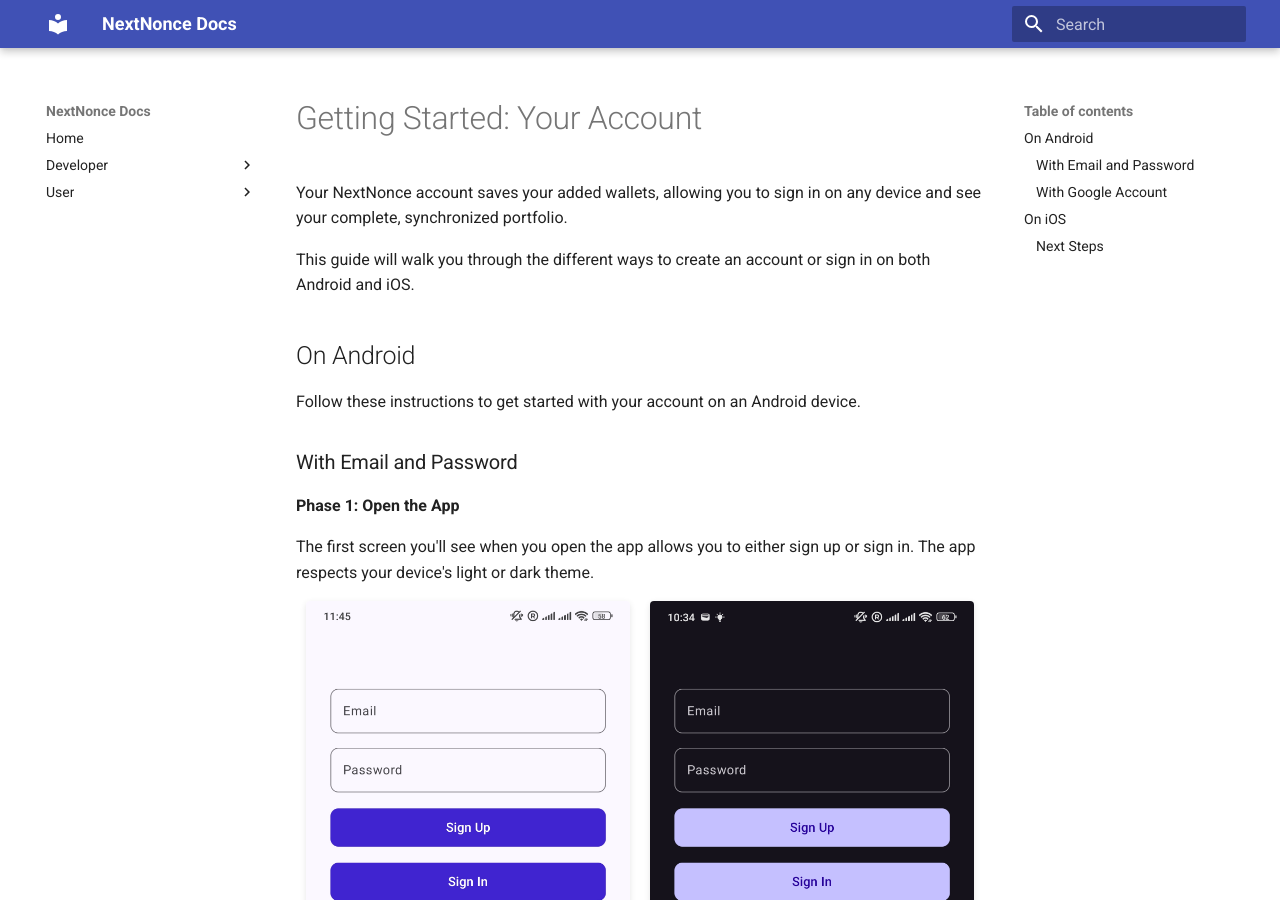
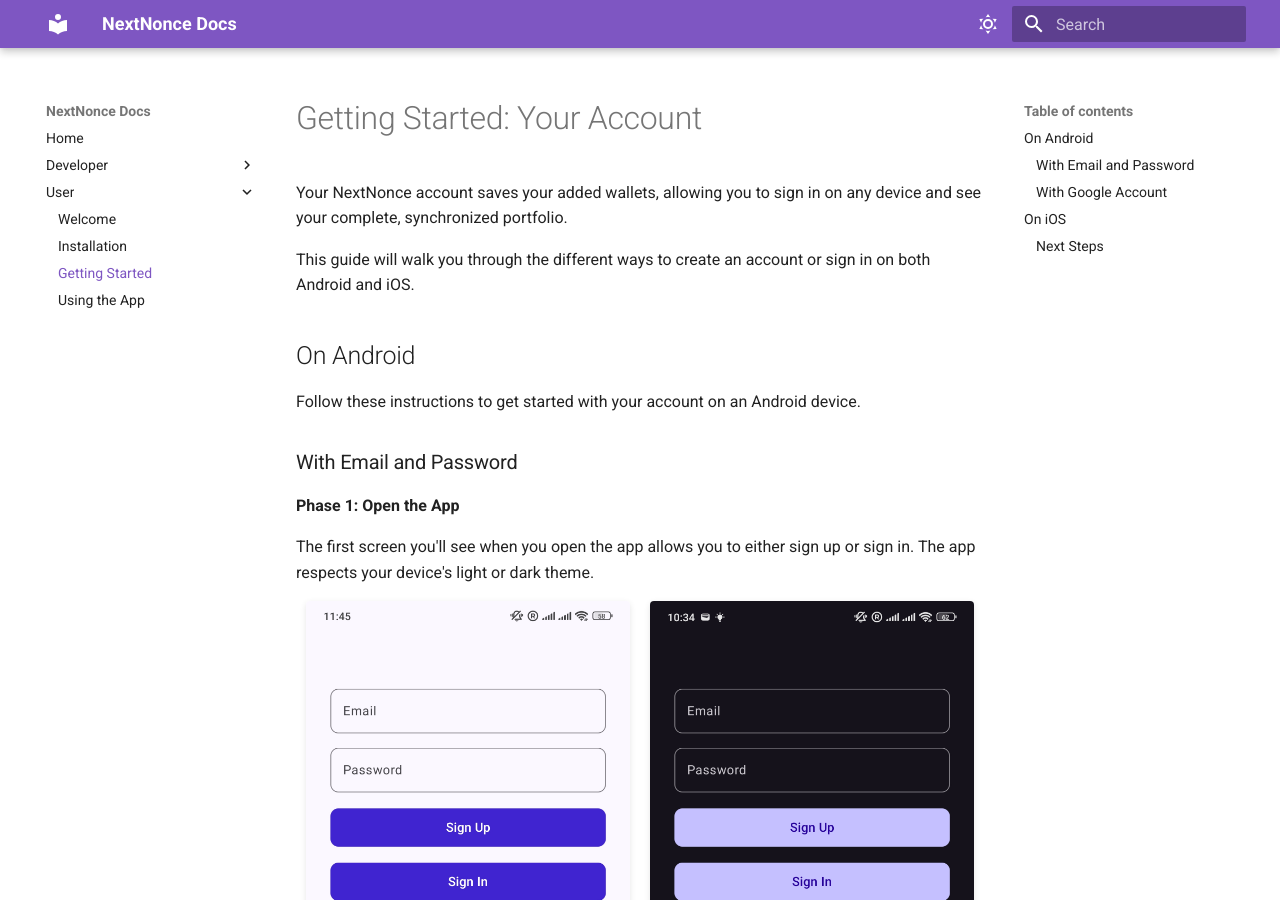
Before and after one commit to NextNonce/Docs, an MkDocs documentation site: the page built from docs/user/getting-started.md, in a window 1280 px wide and 900 px high. Built offline with MkDocs 1.6.1 and Material for MkDocs 9.7.7, drawn with Linux system fonts in a browser that asks for light colours.

Commit message:
mkdocs.yml: Add User structure, add themes

```diff
--- a/mkdocs.yml
+++ b/mkdocs.yml
@@ -30,13 +30,30 @@ nav:
               - Caching Strategy: 'developer/mobile/architecture/caching.md'
               - Bignum & Formatting: 'developer/mobile/architecture/bignum.md'
   - User:
-      - Get Started: 'user/index.md'
-      - FAQ:         user/faq.md
+      - Welcome: 'user/index.md'
+      - Installation: 'user/installation.md'
+      - Getting Started: 'user/getting-started.md'
+      - Using the App: 'user/using-the-app.md'
 
 
 theme:
   name: material
   custom_dir: docs/stylesheets
+  palette:
+    # Light mode (Light Purple)
+    - scheme: default
+      primary: 'deep purple'
+      accent: 'deep purple'
+      toggle:
+        icon: material/weather-sunny
+        name: Switch to dark mode
+    # Dark mode (Deep Purple)
+    - scheme: slate
+      primary: 'deep purple'
+      accent: 'deep purple'
+      toggle:
+        icon: material/weather-night
+        name: Switch to light mode
 
 extra_css:
   - stylesheets/custom.css
```
